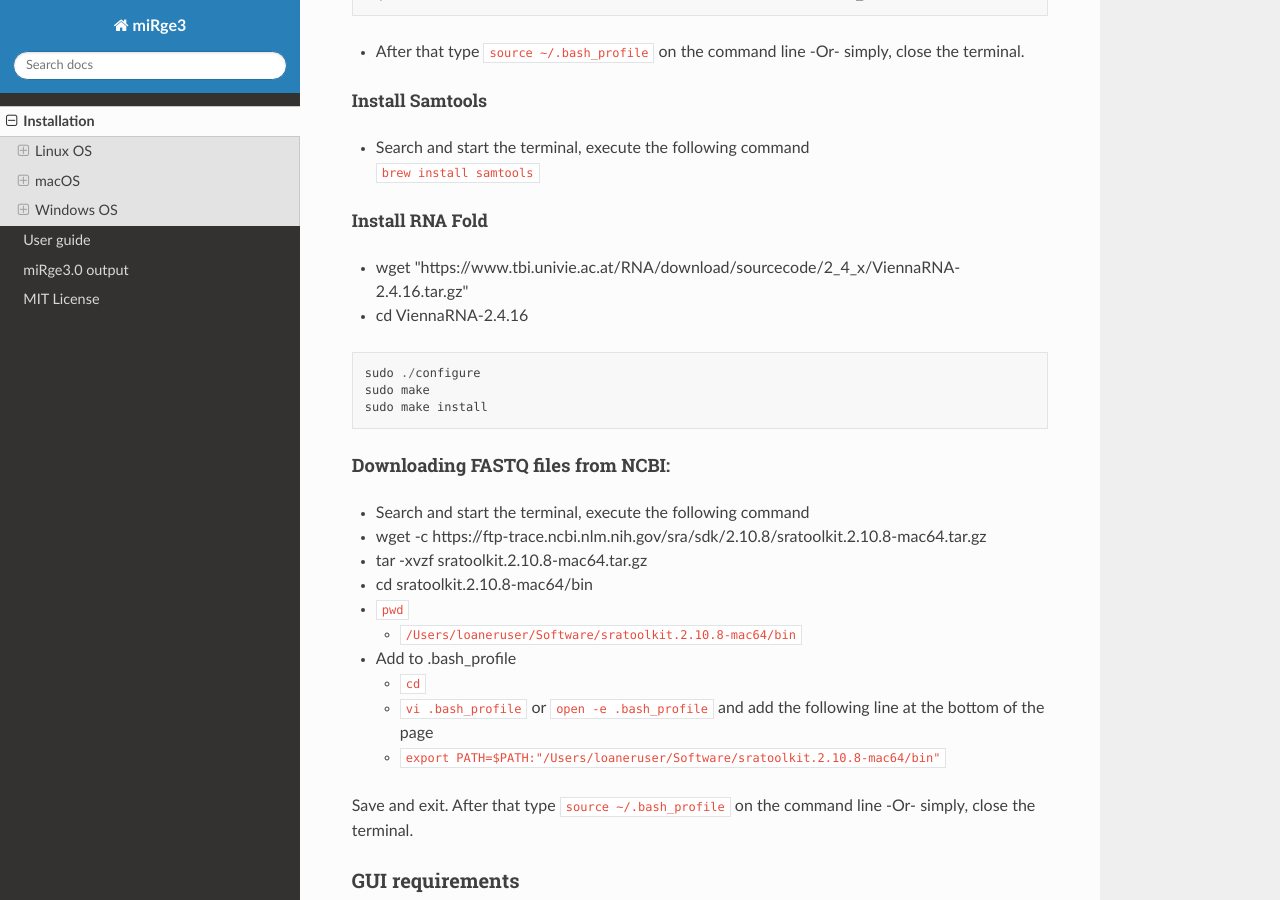
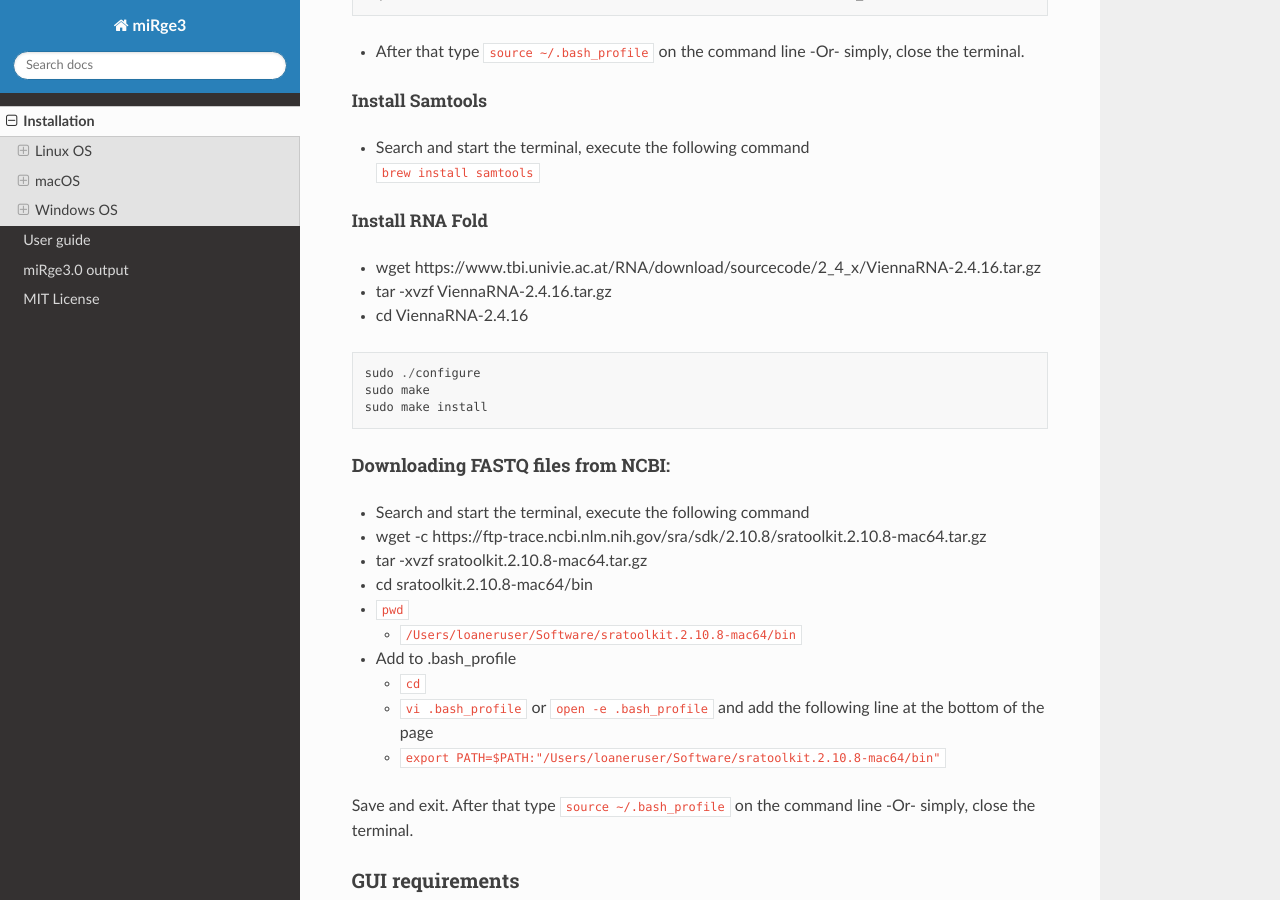
Before and after one commit to mhalushka/miRge3.0, a Sphinx documentation site: the page built from docs/source/installation.md, in a window 1280 px wide and 900 px high, scrolled down 5619 px. Built offline with Sphinx 7.4.7 and the Read the Docs theme 2.0.0, drawn with Linux system fonts in a browser that asks for light colours.

Commit message:
Update installation.md

````diff
--- a/docs/source/installation.md
+++ b/docs/source/installation.md
@@ -216,7 +216,8 @@ export PATH=$PATH:"/Users/loaneruser/Software/bowtie-1.2.3-macos-x86_64/"
 
 > ##### **Install RNA Fold**
 
-- wget "https://www.tbi.univie.ac.at/RNA/download/sourcecode/2_4_x/ViennaRNA-2.4.16.tar.gz"
+- wget https://www.tbi.univie.ac.at/RNA/download/sourcecode/2_4_x/ViennaRNA-2.4.16.tar.gz
+- tar -xvzf ViennaRNA-2.4.16.tar.gz
 - cd ViennaRNA-2.4.16
 ```
 sudo ./configure
````
